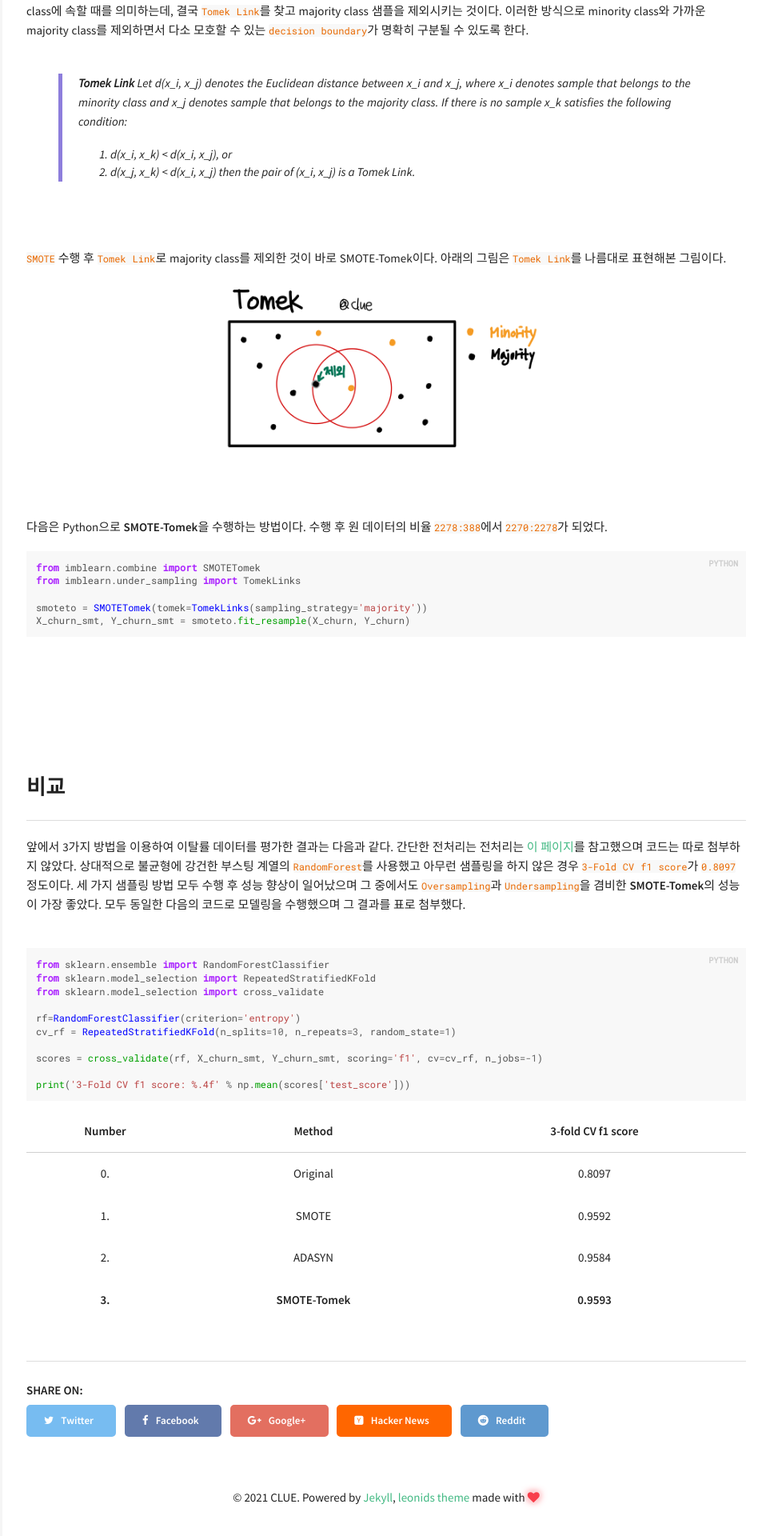
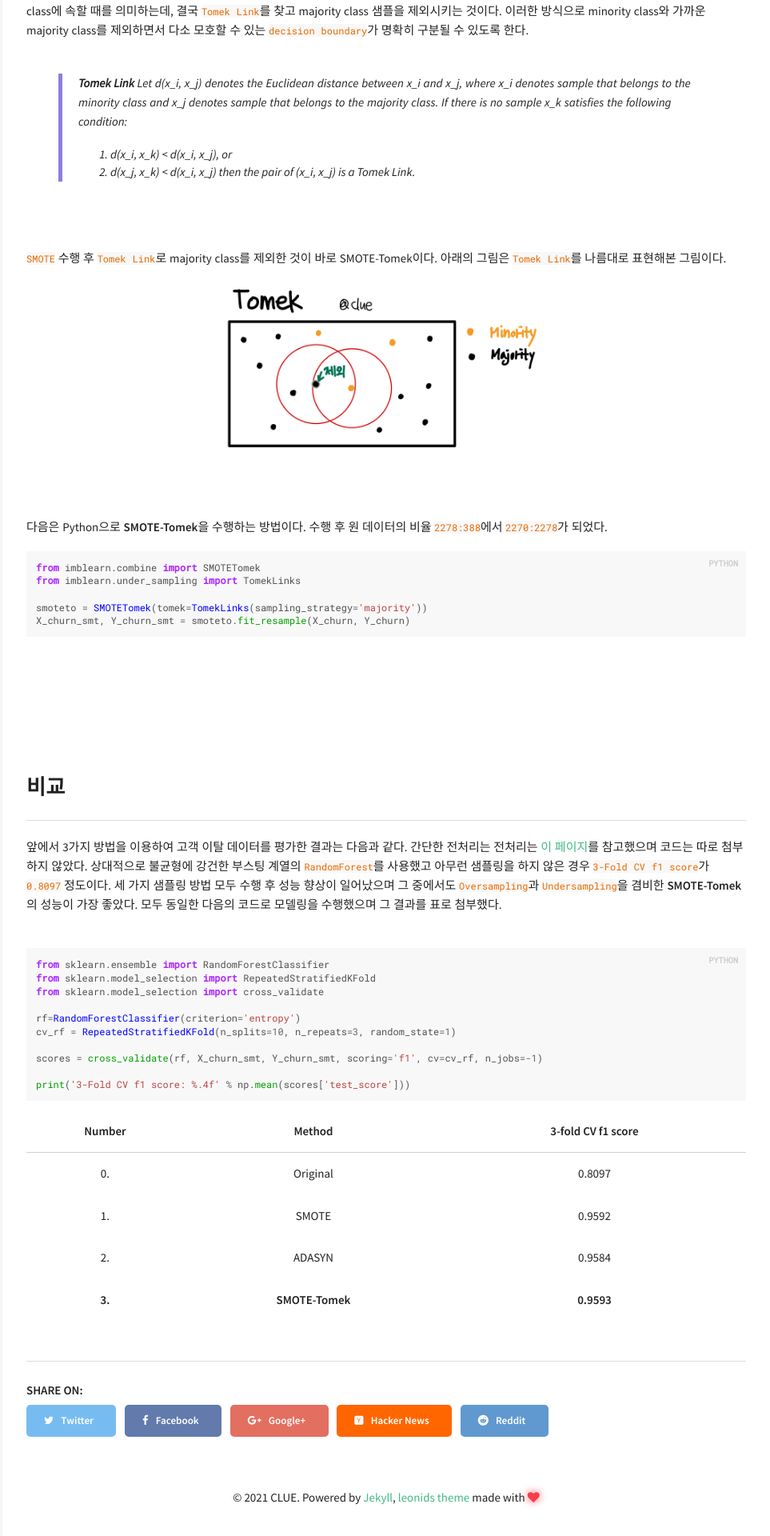
Before and after one commit to givitallugot/givitallugot.github.io, a Jekyll site: the page built from _posts/2021-07-28-Python-imbalanced-sampling copy.md, in a window 1280 px wide. Shown: the part 2727-4647 px from the top of the page at 80% size, without its empty margins (317-1280 px from the left). Built offline with Jekyll 4.4.1, drawn with Linux system fonts in a browser that asks for light colours; comment, search, counter and statistics services are not loaded.

Commit message:
2021-08-21

```diff
--- a/_posts/2021-07-28-Python-imbalanced-sampling copy.md
+++ b/_posts/2021-07-28-Python-imbalanced-sampling copy.md
@@ -81,7 +81,7 @@ X_churn_smt, Y_churn_smt = smoteto.fit_resample(X_churn, Y_churn)
 <br><br><br><br>
 
 ## 비교
-앞에서 3가지 방법을 이용하여 이탈률 데이터를 평가한 결과는 다음과 같다. 간단한 전처리는 전처리는 [이 페이지][pre]를 참고했으며 코드는 따로 첨부하지 않았다. 상대적으로 불균형에 강건한 부스팅 계열의 `RandomForest`를 사용했고 아무런 샘플링을 하지 않은 경우 `3-Fold CV f1 score`가 `0.8097` 정도이다. 세 가지 샘플링 방법 모두 수행 후 성능 향상이 일어났으며 그 중에서도 `Oversampling`과 `Undersampling`을 겸비한 **SMOTE-Tomek**의 성능이 가장 좋았다. 모두 동일한 다음의 코드로 모델링을 수행했으며 그 결과를 표로 첨부했다.
+앞에서 3가지 방법을 이용하여 고객 이탈 데이터를 평가한 결과는 다음과 같다. 간단한 전처리는 전처리는 [이 페이지][pre]를 참고했으며 코드는 따로 첨부하지 않았다. 상대적으로 불균형에 강건한 부스팅 계열의 `RandomForest`를 사용했고 아무런 샘플링을 하지 않은 경우 `3-Fold CV f1 score`가 `0.8097` 정도이다. 세 가지 샘플링 방법 모두 수행 후 성능 향상이 일어났으며 그 중에서도 `Oversampling`과 `Undersampling`을 겸비한 **SMOTE-Tomek**의 성능이 가장 좋았다. 모두 동일한 다음의 코드로 모델링을 수행했으며 그 결과를 표로 첨부했다.
 <br><br>
 
 {% highlight Python %}
```
Also changed, not shown: !contents_plot/2021-08-16-ERROR-1.jpg (added), !contents_plot/2021-08-16-ERROR-2.jpg (added), !contents_plot/2021-08-16-ERROR-3.jpg (added), !contents_plot/2021-08-16-ERROR-4.jpg (added), !contents_plot/2021-08-16-ERROR-5.jpg (added), 2 other files.
